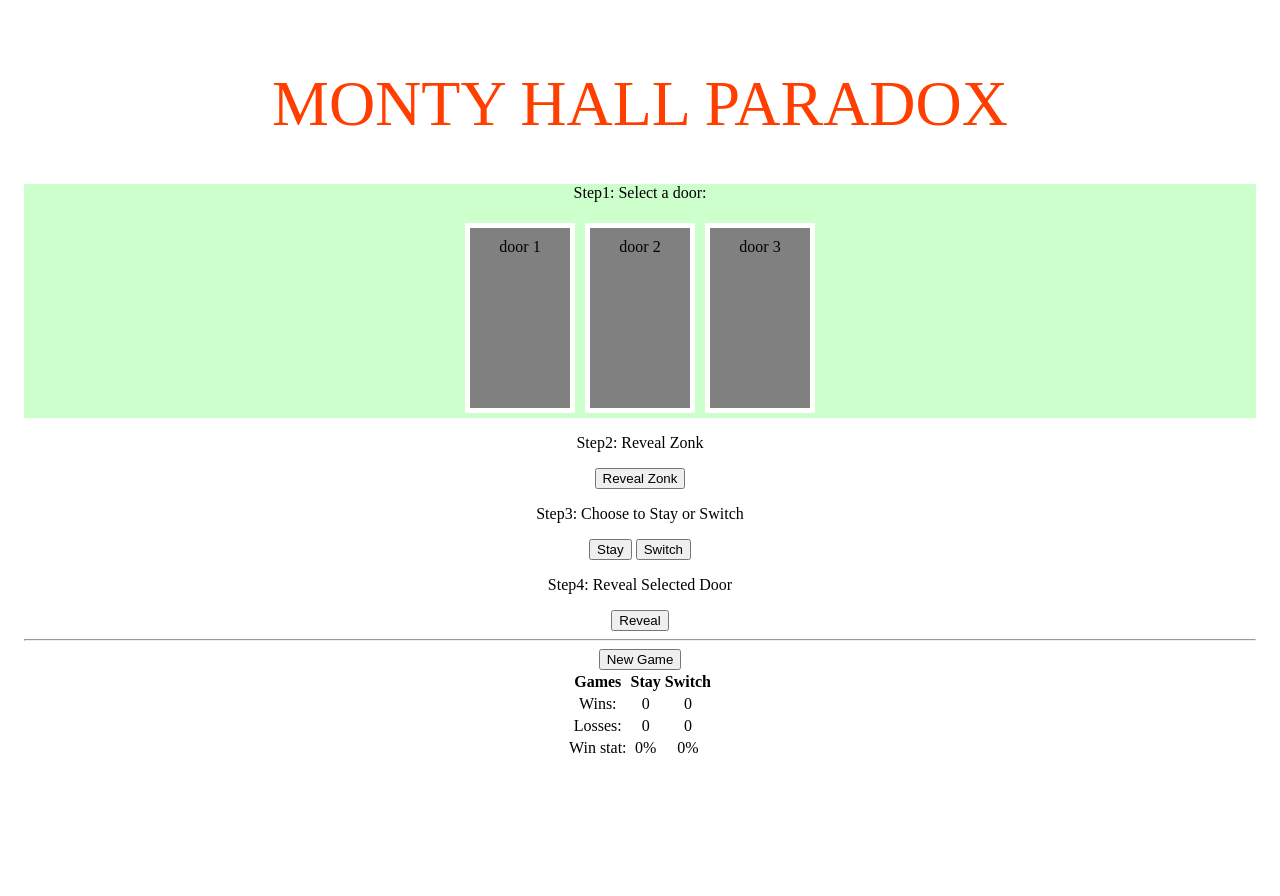
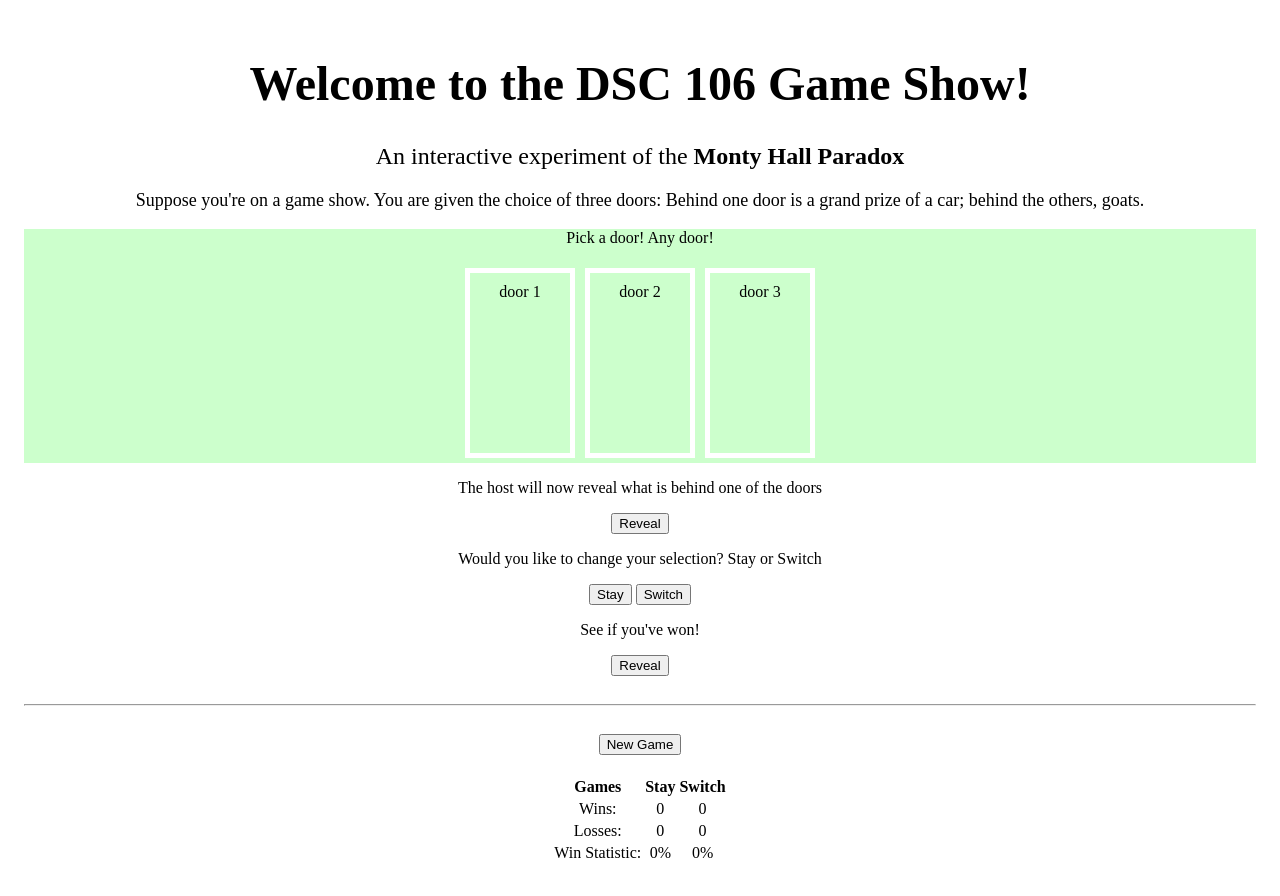
Before and after one commit to sophifang/bayes-theorem, a SvelteKit app: page / in a window 1280 px wide. Shown: the top 896 px of the page. Before the commit the page ends 800 px from the top, so only its background shows below. Built offline with nearby package versions, Linux system fonts and the light colour scheme.

Commit message:
updated text for monty hall simulation

```diff
--- a/src/components/App.svelte
+++ b/src/components/App.svelte
@@ -1,5 +1,4 @@
 <script>
-  let name = "Monty Hall Paradox";
   let score
   try {
       let savedScore = localStorage.getItem("score") || false;
@@ -16,14 +15,14 @@
   let path = ""; // "stay" | "switch"
   let gamePhase = 0;
   let userSelection = null;
-  let zonkRevealed = null;
+  let hostRevealed = null;
   let gameResult = "";
   function selectPrizeDoor() {
           return Math.floor(Math.random() * 3);
   }
   let prizeDoor = selectPrizeDoor();
   const doorColor = {
-                  close: "grey",
+          lose: "grey",
           empty: "red",
           full: "yellowgreen",
   };
@@ -36,16 +35,16 @@
           bgColor[1] = doorColor.close;
           bgColor[2] = doorColor.close;
   }
-  initialize();           function openDoor(doorNumber) {
+  initialize(); function openDoor(doorNumber) {
         bgColor[doorNumber] =
                   prizeDoor === doorNumber ? doorColor.full : doorColor.empty;
-  }              function selectDoor(doorNumber) {
+  } function selectDoor(doorNumber) {
       if (gamePhase === 0) {
               userSelection = doorNumber;
       }
-  }              function restartGame() {
+  } function restartGame() {
       initialize();
-  }              function revealZonk() {
+  } function revealHost() {
       if (gamePhase === 0 && userSelection !== null) {
           gamePhase = 1;
           if (userSelection === prizeDoor) {
@@ -54,28 +53,29 @@
               let randomBinary = new Date();
               randomBinary = randomBinary.getMilliseconds() % 2;
               console.log("randomBinary", randomBinary);
-                                                  zonkRevealed = doors[randomBinary];
-                                  } else {
-                                                  zonkRevealed = 3 - userSelection - prizeDoor;
+              hostRevealed = doors[randomBinary];
+          }
+          else {
+              hostRevealed = 3 - userSelection - prizeDoor;
               // 3 - 0 - 1 - 2 = 0
               // 3 - 0 - 1 = 2
               // 3 - 0 - 2 = 1
               // 3 - 1 - 2 = 0
           }
-                                  openDoor(zonkRevealed);
+          openDoor(hostRevealed);
     }
-  }              function userStay() {
+  } function userStay() {
       if (gamePhase === 1) {
           gamePhase = 2;
           path = "stay";
       }
-  }              function userSwitch() {
+  } function userSwitch() {
       if (gamePhase === 1) {
-                                  userSelection = 3 - userSelection - zonkRevealed;
+          userSelection = 3 - userSelection - hostRevealed;
           gamePhase = 2;
           path = "switch";
       }
-  }              function revealAll() {
+  } function revealAll() {
       if (gamePhase === 2) {
           gamePhase = 3;
           openDoor(0);
@@ -86,70 +86,67 @@
           localStorage.setItem("score", JSON.stringify(score));
       }
   }
-</script><main>
-  <h1>{name}</h1>
-  <div
-                  class="phase0"
-                  style={`background-color:${
-                                  gamePhase === 0 && userSelection === null ? "#cfc" : "white"
-                  }`}
+</script>
+
+<main>
+  <h1><b>Welcome to the DSC 106 Game Show!<b></h1>
+  <h2>An interactive experiment of the <b>Monty Hall Paradox<b></h2>
+  <p style="margin-left: auto; margin-right: auto; width: 66em; font-size: 18px">Suppose you're on a game show. You are given the choice of three doors: Behind one door is a grand prize of a car; behind the others, goats.</p>
+  <div class="phase0"
+      style={`background-color:${gamePhase === 0 && userSelection === null ? "#cfc" : "white"}`}
   >
-                  <p>Step1: Select a door:</p>
+      <p>Pick a door! Any door!</p>
       <div class="doors">
-                                  <div
-                                                  class="door"
-                                                  on:click={() => selectDoor(0)}
+        <div class="door" on:click={() => selectDoor(0)}
             style={`background-color:${bgColor[0]}; border: solid 5px ${
-                                                                  userSelection === 0 ? "orange" : "white"
+              userSelection === 0 ? "black" : "white"
             }`}
         >
         door 1
         </div>
-                                  <div
-                                                  class="door"
-                                                  on:click={() => selectDoor(1)}
+        <div class="door" on:click={() => selectDoor(1)}
             style={`background-color:${bgColor[1]}; border: solid 5px ${
-                                                                  userSelection === 1 ? "orange" : "white"
+              userSelection === 1 ? "black" : "white"
             }`}
         >
         door 2
         </div>
-                                  <div
-                                                  class="door"
-                                                  on:click={() => selectDoor(2)}
+        <div class="door" on:click={() => selectDoor(2)}
             style={`background-color:${bgColor[2]}; border: solid 5px ${
-                                                                  userSelection === 2 ? "orange" : "white"
+                userSelection === 2 ? "black" : "white"
             }`}
         >
         door 3
         </div>
       </div>
-  </div>   <div
-                  class="phase1"
-                  style={`background-color:${
-                                  gamePhase === 0 && userSelection !== null ? "#cfc" : "white"
-                  }`}
+  </div>
+  <div class="phase1"
+      style={`background-color:${gamePhase === 0 && userSelection !== null ? "#cfc" : "white"}`}
   >
-                  <p>Step2: Reveal Zonk</p>
-                  <button on:click={revealZonk}>Reveal Zonk</button>
-  </div>   <div
-                  class="phase2"
+      <p>The host will now reveal what is behind one of the doors</p>
+      <button on:click={revealHost}>Reveal</button>
+  </div>
+  <div class="phase2"
       style={`background-color:${gamePhase === 1 ? "#cfc" : "white"}`}
   >
-                  <p>Step3: Choose to Stay or Switch</p>
+      <p>Would you like to change your selection? Stay or Switch</p>
       <button on:click={userStay}>Stay</button>
       <button on:click={userSwitch}>Switch</button>
-  </div>   <div
-                  class="phase3"
+  </div>
+  <div class="phase3"
       style={`background-color:${gamePhase === 2 ? "#cfc" : "white"}`}
   >
-                  <p>Step4: Reveal Selected Door</p>
+      <p>See if you've won!</p>
       {gameResult} <button on:click={revealAll}>Reveal</button>
       {gameResult}
-  </div>   <div>
+  </div>
+  <div style="padding-top: 20px;"> </div>
   <hr />
+  <div style="padding-top: 20px;">
     <button on:click={restartGame}>New Game</button>
-  </div>   <div class="statistics">                   <table >
+  </div>
+  <div class="statistics">
+    <table >
       <tr>
           <th>Games</th>
           <th>Stay</th>
@@ -166,41 +163,46 @@
           <td>{score.switch.loss}</td>
       </tr>
       <tr>
-                                                  <td>Win stat:</td>
+          <td>Win Statistic:</td>
           <td>{Math.round((score.stay.win / (score.stay.win + score.stay.loss)) * 100) || 0 }%</td>
           <td>{Math.round((score.switch.win / (score.switch.win + score.switch.loss)) * 100) || 0}%</td>
       </tr>
     </table>
   </div>
-
   </main>
 
-  <!-- ////////////////////////////////// -->
 <style>
   main {
     text-align: center;
     padding: 1em;
     max-width: 240px;
     margin: 0 auto;
-  }              .doors {
+  }.doors {
     display: flex;
     justify-content: center;
     margin: 5px;
-  }              .door {
+  }.door {
     border: solid 1px;
     width: 80px;
     height: 160px;
     margin: 5px;
     padding: 10px;
-  }              .statistics {
+  }.statistics {
     display: flex;
     justify-content: center;
-  }              h1 {
-                  color: #ff3e00;
-                  text-transform: uppercase;
-                  font-size: 4em;
+    padding: 20px
+  }
+  h1 {
+    color: #000000;
+    font-size: 3em;
     font-weight: 100;
-  }              @media (min-width: 640px) {
+  }
+  h2 {
+    color: #000000;
+    font-size: 1.5em;
+    font-weight: 50;
+  }
+  @media (min-width: 640px) {
     main {
           max-width: none;
         }
```
Lines whose indentation alone changed are shown as unchanged.
